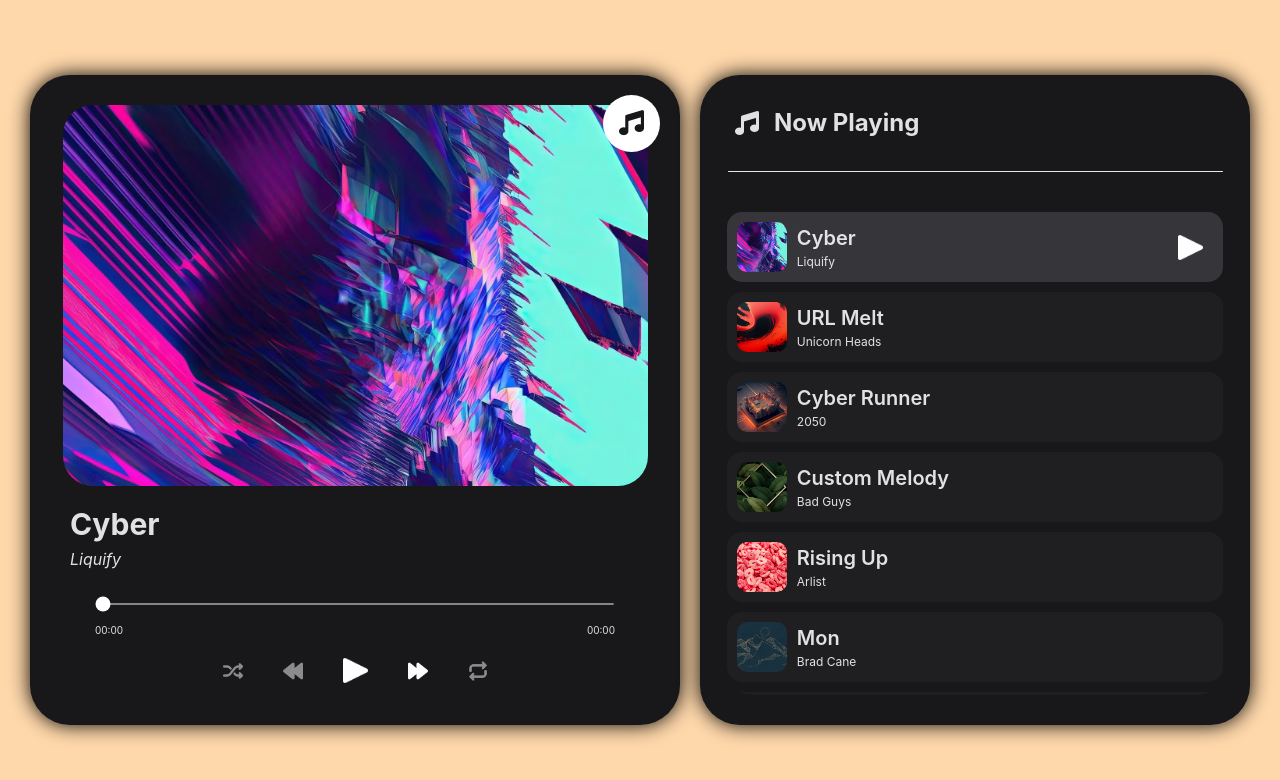
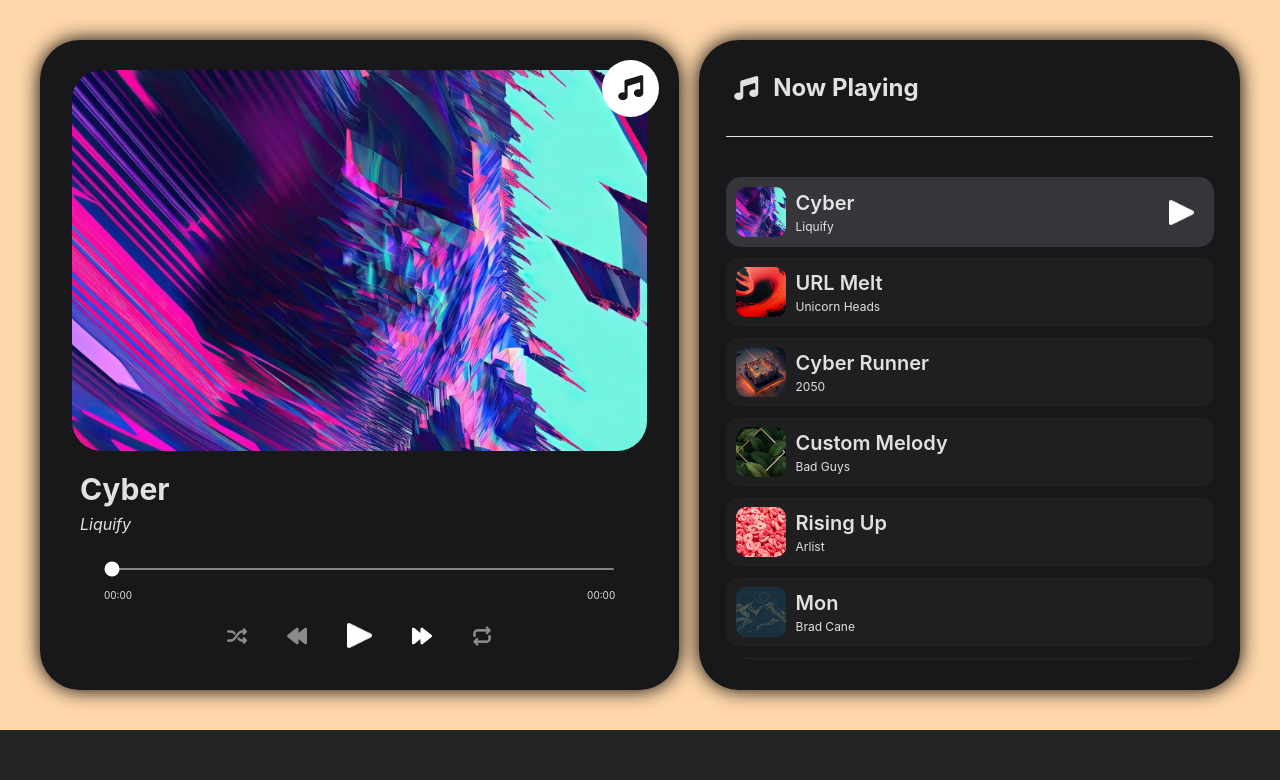
Before and after one commit to kinxori/Music-Media-Player-PRACTICE, a React (Vite) app: page / in a window 1280 px wide. Shown: the top 780 px of the page. Built offline with nearby package versions, Linux system fonts and the light colour scheme.

Commit message:
fixing crop app with height

```diff
--- a/src/App.tsx
+++ b/src/App.tsx
@@ -175,7 +175,7 @@ export default function App() {
   useEffect(() => {
     setTimeout(() => {
       setIsLoading(false);
-    }, 3500);
+    }, 2000);
   }, []);
 
   //Controls volume of audio 👺
@@ -359,7 +359,7 @@ export default function App() {
   return (
     <>
       {isLoading && <Loader />}
-      <section className=" relative bg-orange-200 h-screen w-screen flex flex-col gap-[10px] justify-center items-center m-[10% auto] md:gap-[20px] ml:flex-row">
+      <section className=" relative bg-orange-200 w-screen flex flex-col gap-[10px] justify-center items-center overflow-y-scroll box-border p-10 mx-auto md:gap-[20px] ml:flex-row">
         <div
           className=" h-[420px] w-[350px] bg-zinc-900 gap-2 flex flex-col justify-between items-center py-[20px] px-[0px] rounded-[35px] drop-shadow-[0px_0px_10px_rgba(0,0,0,1)]  transition-all hover:scale-[1.01]
         md:h-[520px] md:w-[550px] md:py-[30px] md:px-[0px]   md:rounded-[40px] md:drop-shadow-[0px_0px_10px_rgba(0,0,0,1)] md:gap-4
```
